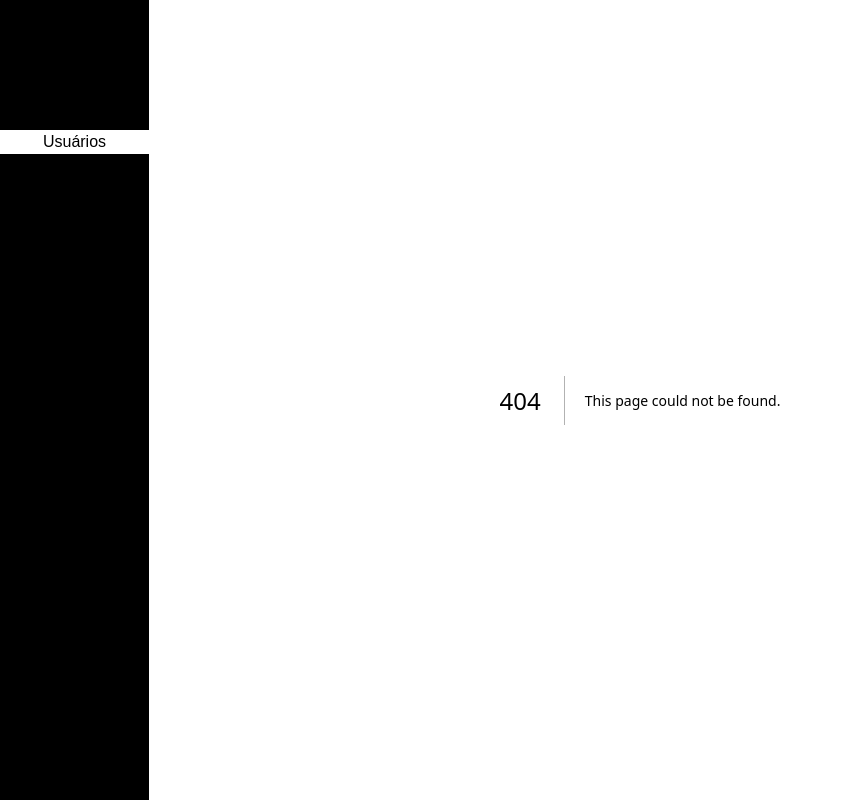
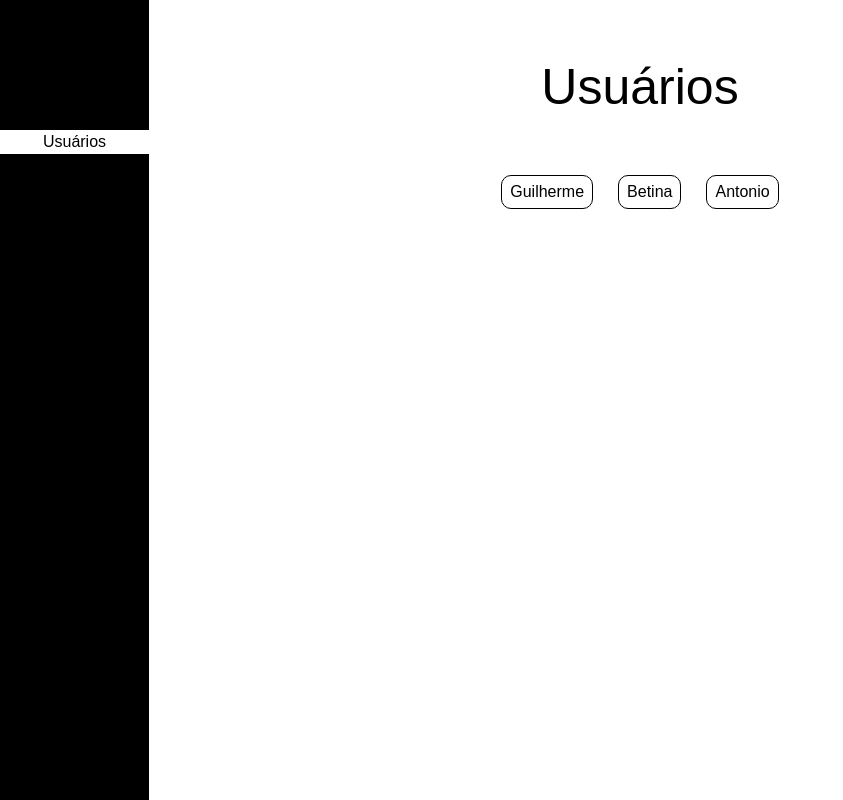
Before and after one commit to guilhermepk/APS-2-WEB-3, a Next.js app in the folder frontend/: page /users in a window 1280 px wide. Before the commit this address had no page. Shown: the whole page, without its empty margins (0-843 px from the left). Built offline with nearby package versions, Linux system fonts and the light colour scheme.

Commit message:
pagina users

```diff
--- /dev/null
+++ b/frontend/src/apis/backend/users/fake-find-all-users-response.json
@@ -0,0 +1,14 @@
+[
+  {
+    "name": "Guilherme",
+    "id": 1
+  },
+  {
+    "name": "Betina",
+    "id": 2
+  },
+  {
+    "name": "Antonio",
+    "id": 3
+  }
+]
--- /dev/null
+++ b/frontend/src/apis/backend/users/find-all-users.ts
@@ -0,0 +1,9 @@
+import { FindAllUsersResponseDto } from "./models/dtos/find-all-users-response.dto";
+import fakeFindAllUsersResponse from './fake-find-all-users-response.json';
+import { sleep } from "@/common/functions/sleep";
+
+
+export default async function findAllUsers(): Promise<FindAllUsersResponseDto> {
+    sleep(1000 * 2);
+    return fakeFindAllUsersResponse;
+}
--- /dev/null
+++ b/frontend/src/apis/backend/users/models/dtos/find-all-users-response.dto.ts
@@ -0,0 +1,4 @@
+export type FindAllUsersResponseDto = Array<{
+    id: number,
+    name: string
+}>
--- /dev/null
+++ b/frontend/src/app/users/page.tsx
@@ -0,0 +1,19 @@
+'use client';
+
+import findAllUsers from "@/apis/backend/users/find-all-users";
+import UserList from "@/components/UserList";
+import { Suspense } from "react";
+
+export default function UsersPage() {
+    const users = findAllUsers();
+
+    return (
+        <div className="flex items-center justify-center flex-col">
+            <h1 className="text-center my-[50px]"> Usuários </h1>
+
+            <Suspense fallback={<p>Carregando...</p>}>
+                <UserList users={users} />
+            </Suspense>
+        </div>
+    );
+}
--- /dev/null
+++ b/frontend/src/components/UserList.tsx
@@ -0,0 +1,26 @@
+import { use } from "react";
+
+interface UserListProps {
+    users: Promise<Array<{
+        id: number,
+        name: string
+    }>>
+}
+
+export default function UserList({
+    users
+}: UserListProps) {
+    const loadedUsers = use(users);
+
+    return (
+        <div className="flex items-center justify-center flex-wrap gap-[25px]">
+            {loadedUsers?.length > 1 ? loadedUsers.map((user, index) => (
+                <p key={index} className="text-center py-1 px-2 rounded-[10px] border">
+                    {user.name}
+                </p>
+            )) : (
+                <p className="opacity-50"><i> Nenhum usuário encontrado </i></p>
+            )}
+        </div>
+    );
+}
```
